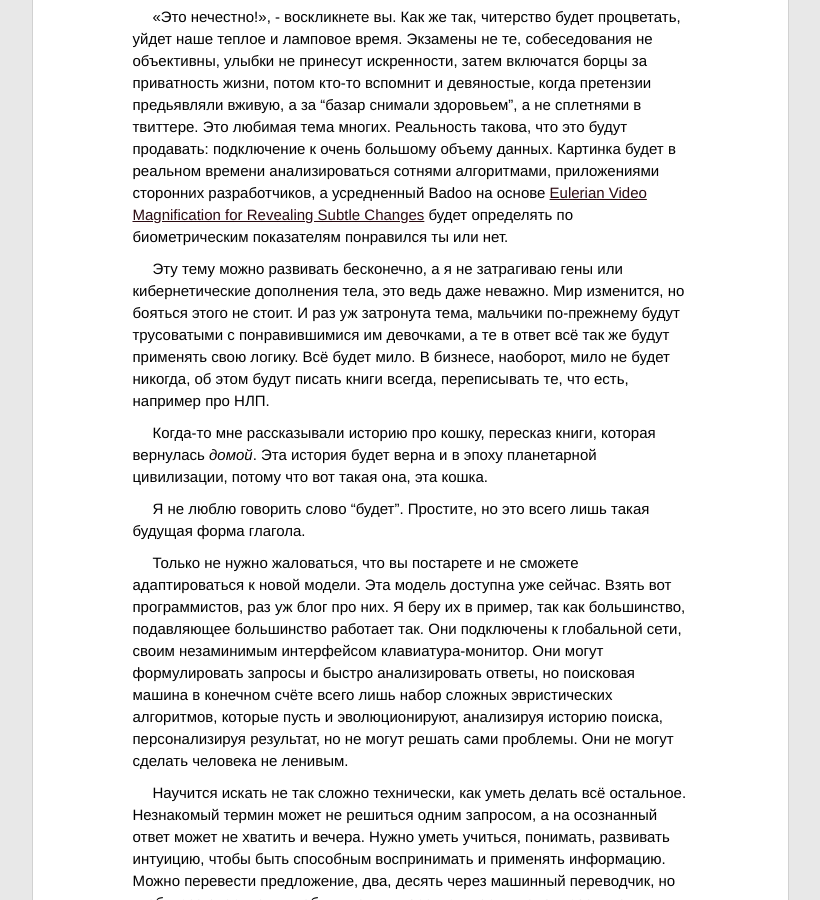
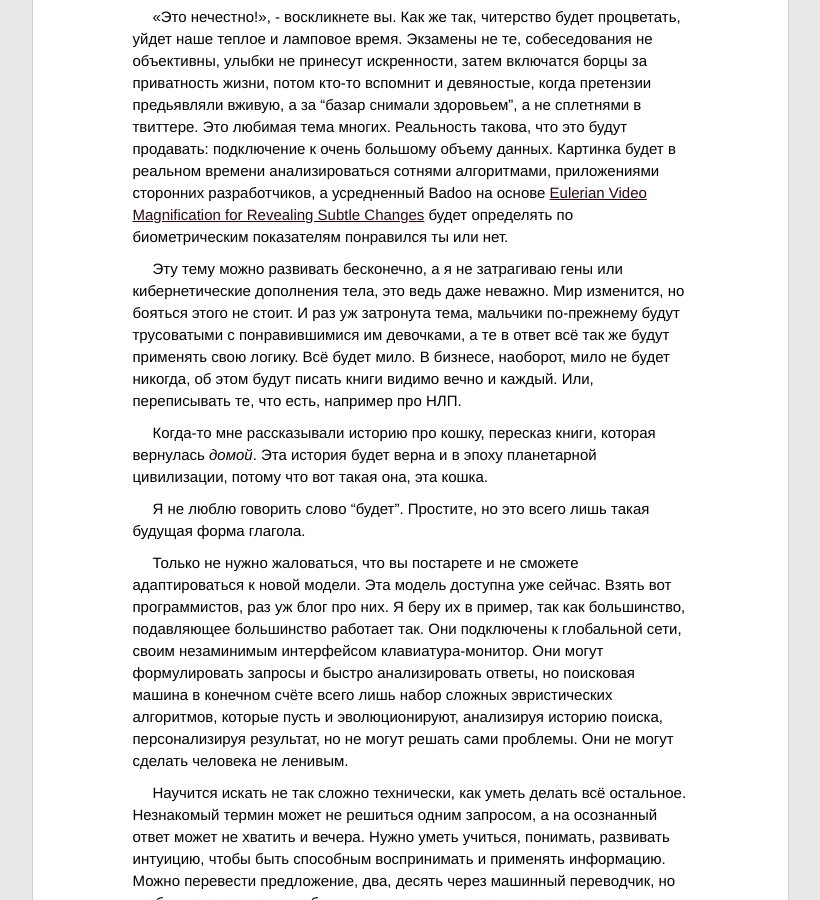
Before and after one commit to ptmt/ptmt.github.com, a Jekyll site: the page built from _posts/2012-07-02-we-are-lazy.md, in a window 1280 px wide and 900 px high, scrolled down 701 px. Shown: the whole window, without its empty margins (230-1050 px from the left). Built offline with Jekyll 4.4.1, drawn with Linux system fonts in a browser that asks for light colours; Markdown is read by kramdown in place of the engine named in the settings.

Commit message:
Update master

```diff
--- a/_posts/2012-07-02-we-are-lazy.md
+++ b/_posts/2012-07-02-we-are-lazy.md
@@ -14,7 +14,7 @@ title:  Лень будущего
 
 «Это нечестно!», - воскликнете вы. Как же так, читерство будет процветать, уйдет наше теплое и ламповое время. Экзамены не те, собеседования не объективны, улыбки не принесут искренности, затем включатся борцы за приватность жизни, потом кто-то вспомнит и девяностые, когда претензии предьявляли вживую, а за “базар снимали здоровьем”, а не сплетнями в твиттере. Это любимая тема многих. Реальность такова, что это будут продавать: подключение к очень большому объему данных. Картинка будет в реальном времени анализироваться сотнями алгоритмами, приложениями сторонних разработчиков, а усредненный Badoo на основе [Eulerian Video Magnification for Revealing Subtle Changes](http://people.csail.mit.edu/mrub/vidmag/) будет определять по биометрическим показателям понравился ты или нет.
 
-Эту тему можно развивать бесконечно, а я не затрагиваю гены или кибернетические дополнения тела, это ведь даже неважно. Мир изменится, но бояться этого не стоит. И раз уж затронута тема, мальчики по-прежнему будут трусоватыми с понравившимися им девочками, а те в ответ всё так же будут применять свою логику. Всё будет мило. В бизнесе, наоборот, мило не будет никогда, об этом будут писать книги всегда, переписывать те, что есть, например про НЛП.
+Эту тему можно развивать бесконечно, а я не затрагиваю гены или кибернетические дополнения тела, это ведь даже неважно. Мир изменится, но бояться этого не стоит. И раз уж затронута тема, мальчики по-прежнему будут трусоватыми с понравившимися им девочками, а те в ответ всё так же будут применять свою логику. Всё будет мило. В бизнесе, наоборот, мило не будет никогда, об этом будут писать книги видимо вечно и каждый. Или, переписывать те, что есть, например про НЛП.
 
 Когда-то мне рассказывали историю про кошку, пересказ книги, которая вернулась _домой_. Эта история будет верна и в эпоху планетарной цивилизации, потому что вот такая она, эта кошка.
 
```
